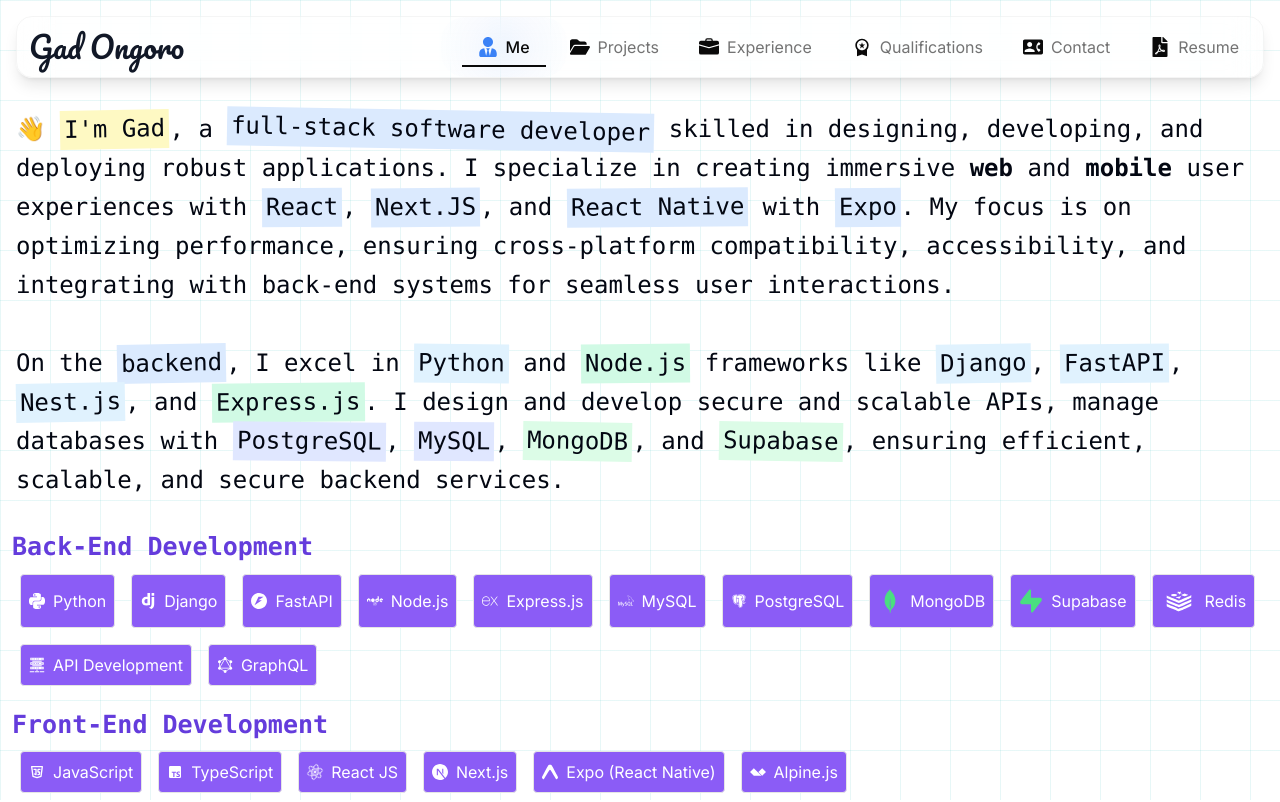
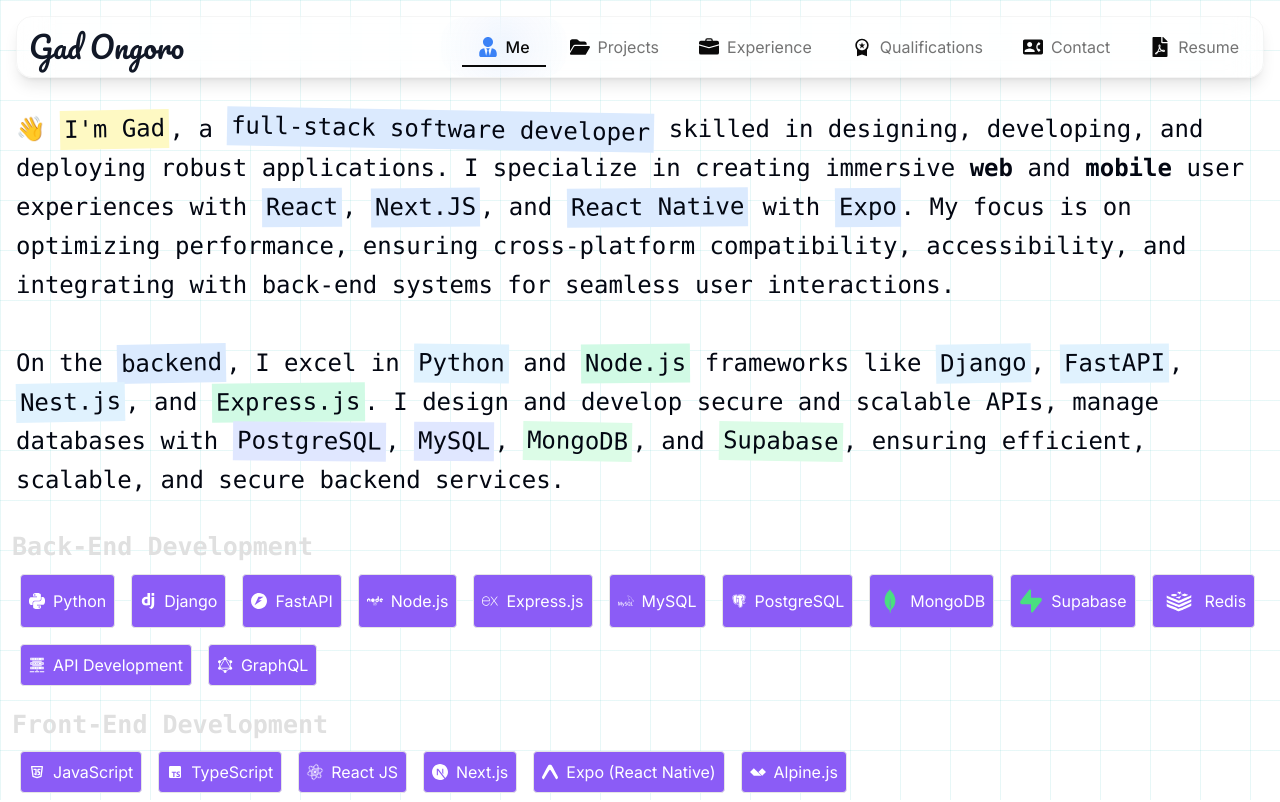
Before and after one commit to Gad-Ongoro/Gad-Ongoro, a Next.js app in the folder portfolio/: page / in a window 1280 px wide. Shown: the top 802 px of the page. Built offline with nearby package versions, Linux system fonts and the light colour scheme.

Commit message:
style: remove color styling from .expertise h3 code

```diff
--- a/portfolio/src/app/globals.css
+++ b/portfolio/src/app/globals.css
@@ -191,10 +191,10 @@ div.cursor2{
 	overflow: hidden;
 }
 
+/* style: remove color styling from .expertise h3 code */
 .expertise h3 code{
 	font-weight: 900;
 	font-size: 25px;
-  	color: rgb(100, 60, 220);
 }
 
 /* projects */
```
